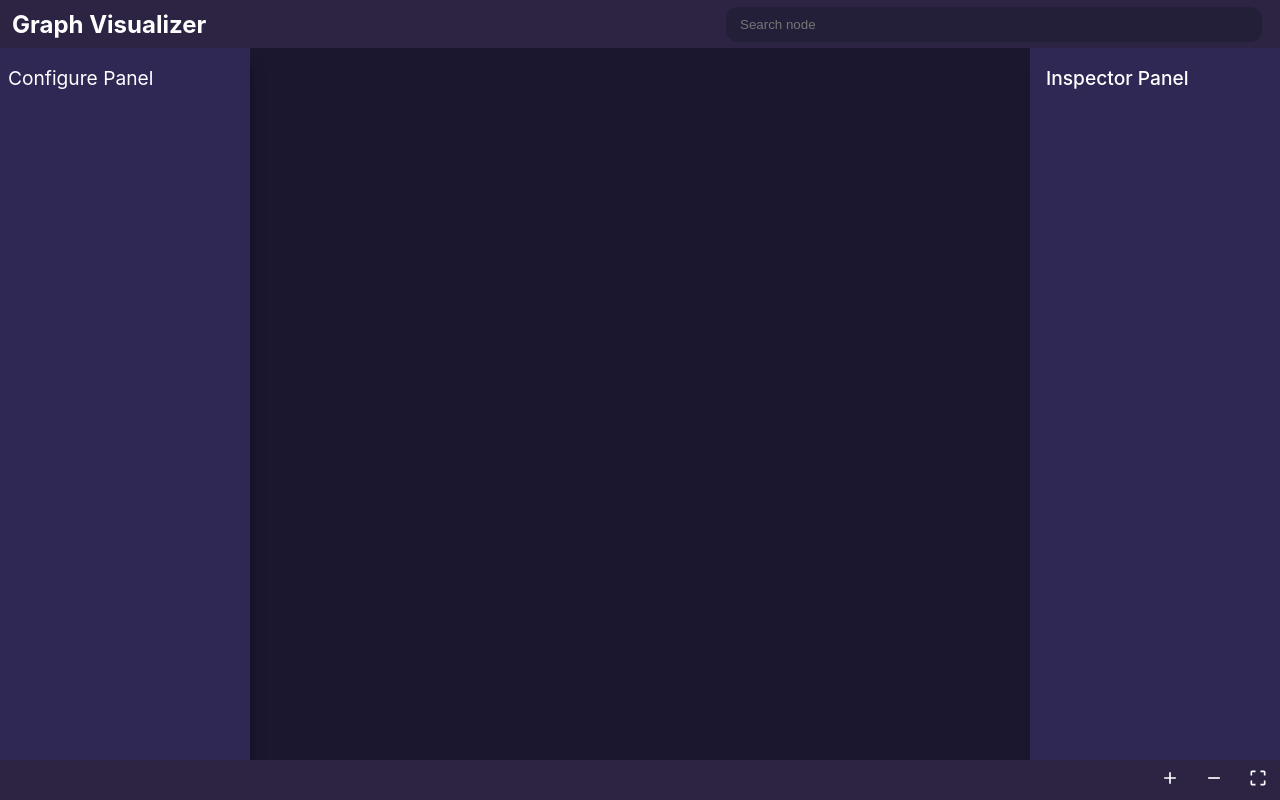
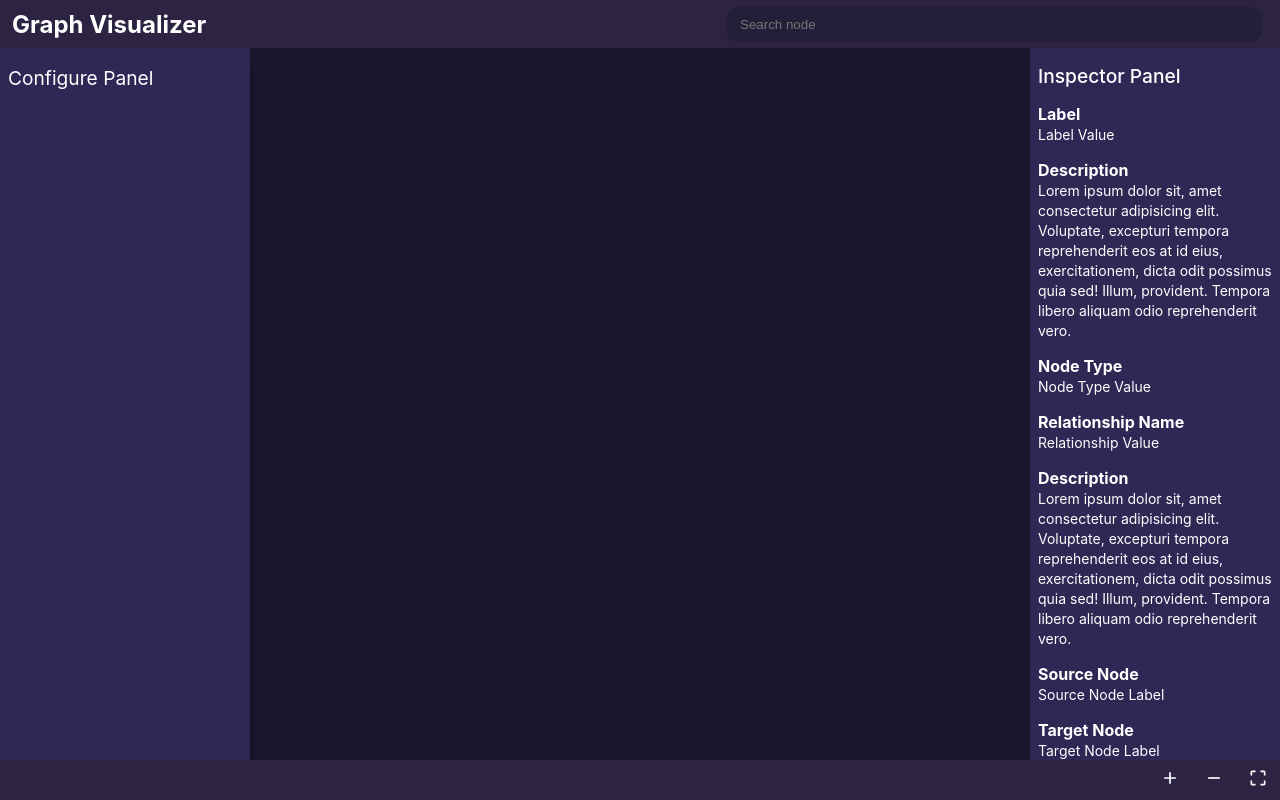
Before and after one commit to abhinpai/react-graph-visualization, a React (Create React App) app: page / in a window 1280 px wide. Built offline with nearby package versions, Linux system fonts and the light colour scheme.

Commit message:
Added the style to the inspector panel

```diff
--- a/src/components/Footer/Footer.scss
+++ b/src/components/Footer/Footer.scss
@@ -1,4 +1,4 @@
-.footer{
+.footer {
   display: flex;
   height: 2.5rem;
   width: 100%;
@@ -8,8 +8,7 @@
   align-items: center;
   justify-content: center;
 
-    & span{
-
+  & span {
     padding: 0 12px;
   }
 
--- a/src/components/GraphView/GraphView.scss
+++ b/src/components/GraphView/GraphView.scss
@@ -1,6 +1,6 @@
 .graphView{
     display: flex;
-    height: 100vh;
+    height: calc(100vh - 4rem);
     top: 3rem;
     position: relative;;
 
--- a/src/components/InspectorPane/InspectorPane.jsx
+++ b/src/components/InspectorPane/InspectorPane.jsx
@@ -4,7 +4,90 @@ import './InspectorPane.scss';
 function InspectorPane() {
   return (
     <div className='inspectorPane'>
-      <p>Inspector Panel</p>
+      <p className='inspectorPane__header'>Inspector Panel</p>
+      <div className='properties'>
+        <p className='properties__title'>
+          Label <br />
+          <span id='node-label' className='properties__value'>
+            Label Value
+          </span>
+        </p>
+        <p className='properties__title'>
+          Description <br />
+          <span id='node-description' className='properties__value'>
+            Lorem ipsum dolor sit, amet consectetur adipisicing elit. Voluptate,
+            excepturi tempora reprehenderit eos at id eius, exercitationem,
+            dicta odit possimus quia sed! Illum, provident. Tempora libero
+            aliquam odio reprehenderit vero.
+          </span>
+        </p>
+        <p className='properties__title'>
+          Node Type <br />
+          <span id='node-type' className='properties__value'>
+            Node Type Value
+          </span>
+        </p>
+      </div>
+
+      <div className='properties'>
+        <p className='properties__title'>
+          Relationship Name <br />
+          <span id='relationship-name' className='properties__value'>
+          Relationship Value
+          </span>
+        </p>
+        <p className='properties__title'>
+          Description <br />
+          <span id='relationship-description' className='properties__value'>
+            Lorem ipsum dolor sit, amet consectetur adipisicing elit. Voluptate,
+            excepturi tempora reprehenderit eos at id eius, exercitationem,
+            dicta odit possimus quia sed! Illum, provident. Tempora libero
+            aliquam odio reprehenderit vero.
+          </span>
+        </p>
+        <p className='properties__title'>
+          Source Node <br />
+          <span id='relationship-source' className='properties__value'>
+          Source Node Label
+          </span>
+        </p>
+        <p className='properties__title'>
+          Target Node <br />
+          <span id='norelationshipde-target' className='properties__value'>
+          Target Node Label
+          </span>
+        </p>
+      </div>
+
+      <div className='properties'>
+        <p className='properties__title'>
+          Relationship Name <br />
+          <span id='relationship-name' className='properties__value'>
+          Relationship Value
+          </span>
+        </p>
+        <p className='properties__title'>
+          Description <br />
+          <span id='relationship-description' className='properties__value'>
+            Lorem ipsum dolor sit, amet consectetur adipisicing elit. Voluptate,
+            excepturi tempora reprehenderit eos at id eius, exercitationem,
+            dicta odit possimus quia sed! Illum, provident. Tempora libero
+            aliquam odio reprehenderit vero.
+          </span>
+        </p>
+        <p className='properties__title'>
+          Source Node <br />
+          <span id='relationship-source' className='properties__value'>
+          Source Node Label
+          </span>
+        </p>
+        <p className='properties__title'>
+          Target Node <br />
+          <span id='norelationshipde-target' className='properties__value'>
+          Target Node Label
+          </span>
+        </p>
+      </div>
     </div>
   );
 }
--- a/src/components/InspectorPane/InspectorPane.scss
+++ b/src/components/InspectorPane/InspectorPane.scss
@@ -1,15 +1,32 @@
+@mixin commonAlignment {
+  padding-left: 8px;
+
+}
+
 .inspectorPane {
   flex: 0.3;
   background-color: var(--dark-sidePanelColor);
-  padding: 18px 8px;
+  padding: 16px 8px;
   -webkit-box-shadow: -10px 0px 10px -20px rgba(0, 0, 0, 0.75);
   -moz-box-shadow: -10px 0px 10px -20px rgba(0, 0, 0, 0.75);
   box-shadow: -10px 0px 10px -20px rgba(0, 0, 0, 0.75);
+  overflow: auto;
 
-  & p {
+  &__header {
     font-weight: 500;
     margin: 0;
-    padding-left: 8px;
     font-size: 1.2rem;
   }
 }
+
+.properties {
+  &__title {
+    font-size: 16px;
+    font-weight: bold;
+  }
+  &__value{
+    margin-top: 2px;
+    font-size: 14px;
+    font-weight: 400;
+  }
+}
```
Lines whose indentation alone changed are shown as unchanged.
